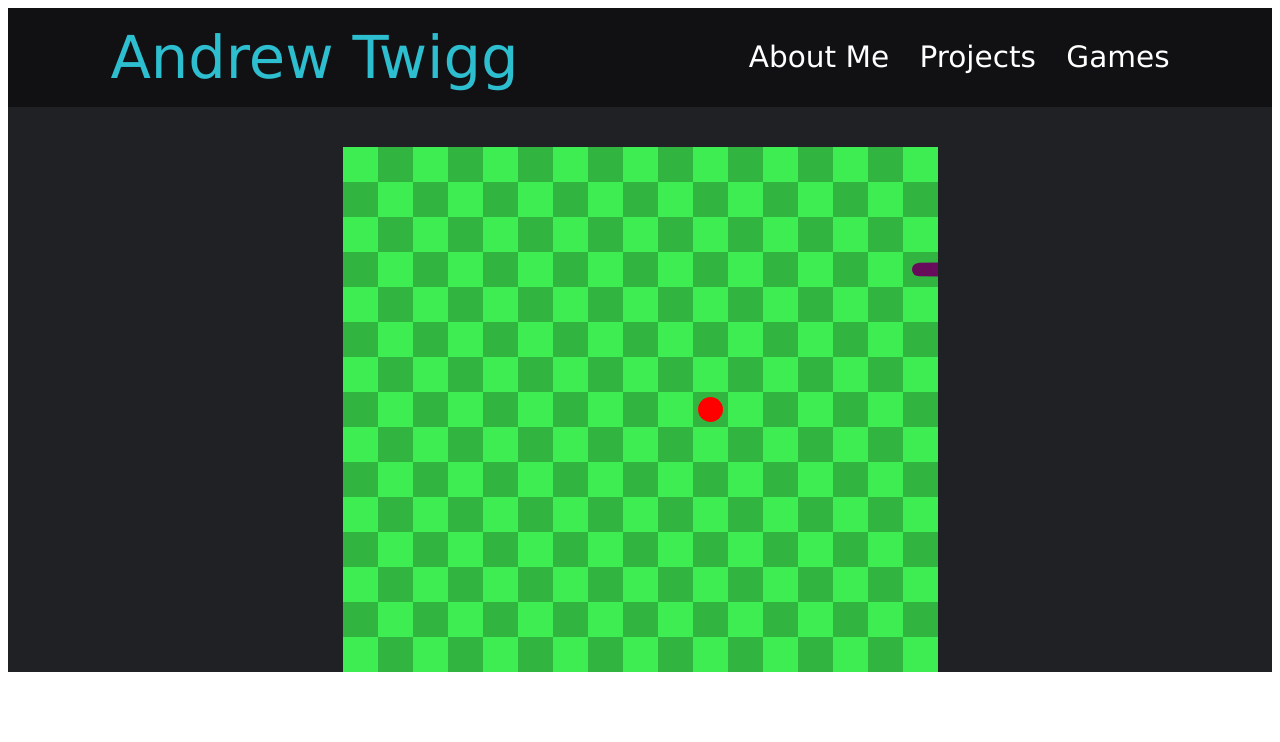
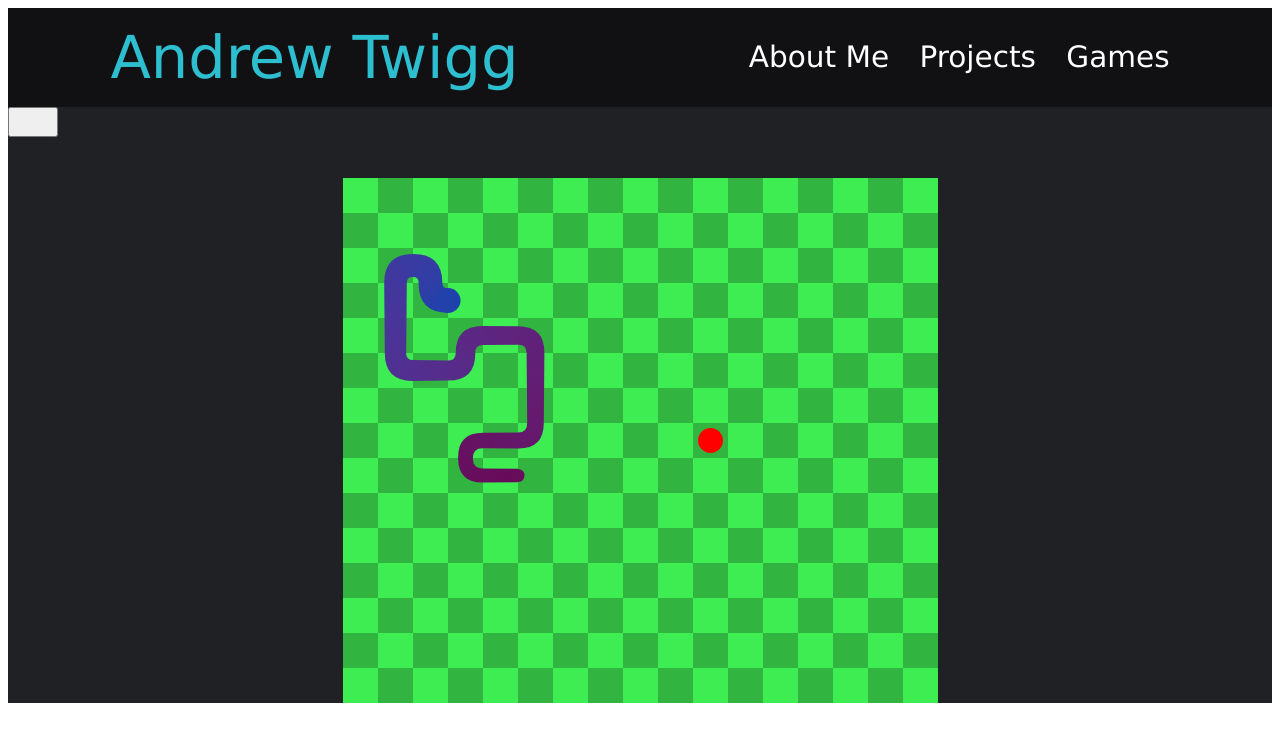
Before and after one commit to Banzobotic/old.andrewtwigg.me, a SvelteKit app: page /games/snake in a window 1280 px wide. Shown: the top 742 px of the page. Built offline with nearby package versions, Linux system fonts and the light colour scheme.

Commit message:
can't be bothered to write a commit message

```diff
--- a/src/routes/games/snake/+page.svelte
+++ b/src/routes/games/snake/+page.svelte
@@ -34,7 +34,11 @@
         window.requestAnimationFrame(function(timestamp) {
             snake.game_loop(timestamp)
         })
-    })
+    });
+
+    function start_moving() {
+        snake.moving = true;
+    }
 </script>
 
 <head>
@@ -44,6 +48,7 @@
 <body>
     <Navbar/>
 
+    <button type="button" on:click={start_moving} style="height: 30px; width: 50px;"></button>
     <canvas id="game_board" width="595" height="525"></canvas>
 </body>
 
--- a/src/routes/games/snake/snake.ts
+++ b/src/routes/games/snake/snake.ts
@@ -42,7 +42,7 @@ function mod(n: number, m: number) {
 
 class Snake {
     private snake: Array<SnakeSegment>;
-    private moving: boolean;
+    public moving: boolean;
     private direction: Direction;
     private food: Coordinate;
     private draw_list: Array<BodySegment>;
@@ -93,6 +93,10 @@ class Snake {
         this.ctx = canvas.getContext("2d");
     }
 
+    start_moving() {
+        this.moving = true;
+    }
+
     on_key_down(event: KeyboardEvent) {
         if (this.inputs.length >= 3) {
             return;
@@ -124,6 +128,8 @@ class Snake {
             console.error("Window not instantiated before game loop started")
             return;
         }
+
+        if (this.moving) {
             if (this.last_tick_start == null || this.last_move == null) {
                 this.last_tick_start = timestamp;
                 this.last_move = timestamp;
@@ -139,6 +145,7 @@ class Snake {
                 this.time_step -= 1;
             } else {
                 this.time_step = time_since_last_move / 150;
+            }
         }
 
         this.render();
@@ -168,6 +175,11 @@ class Snake {
             new_head = new SnakeSegment(current_head.x, current_head.y + 1);
         } else {
             new_head = new SnakeSegment(current_head.x, current_head.y - 1);
+        }
+
+        if (new_head.x < 0 || new_head.y < 0 || new_head.x >= GRID_WIDTH || new_head.y >= GRID_HEIGHT) {
+            this.moving = false;
+            return;
         }
 
         this.snake.push(new_head);
```
Lines whose indentation alone changed are shown as unchanged.
